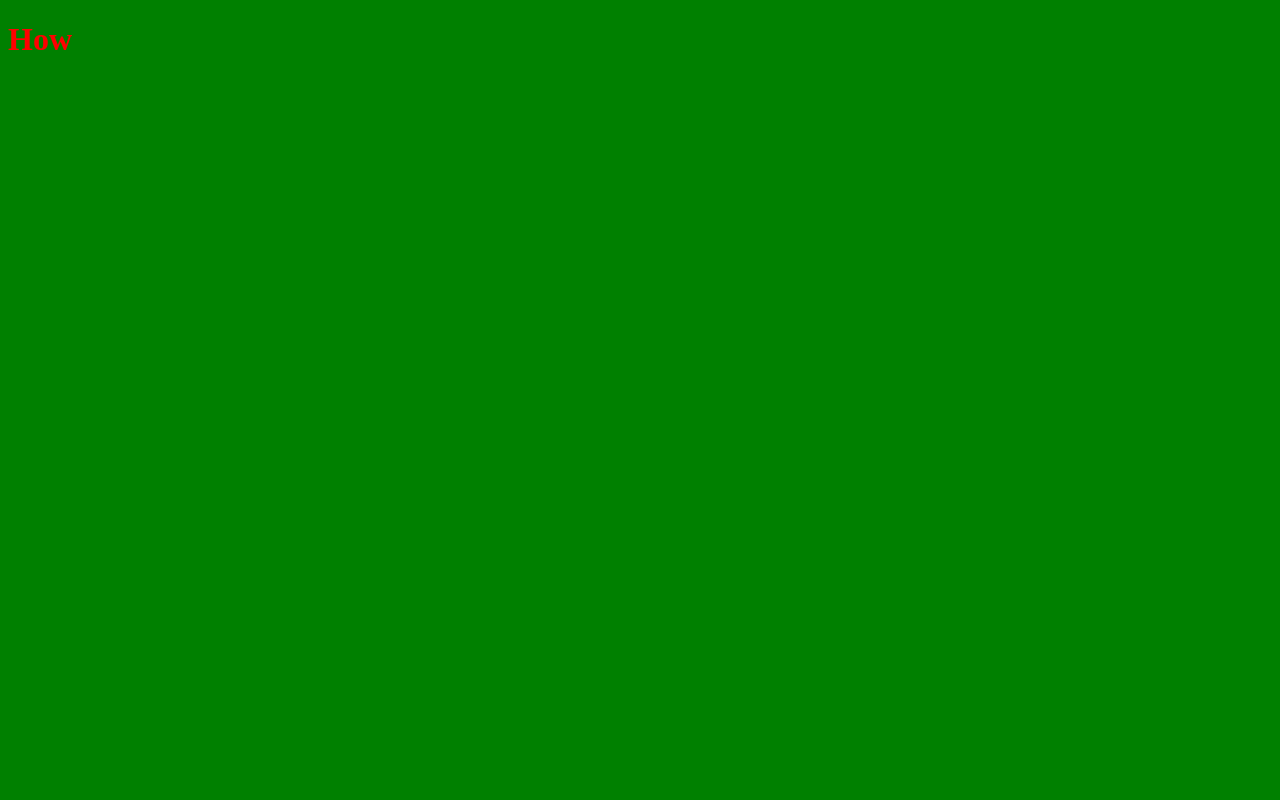
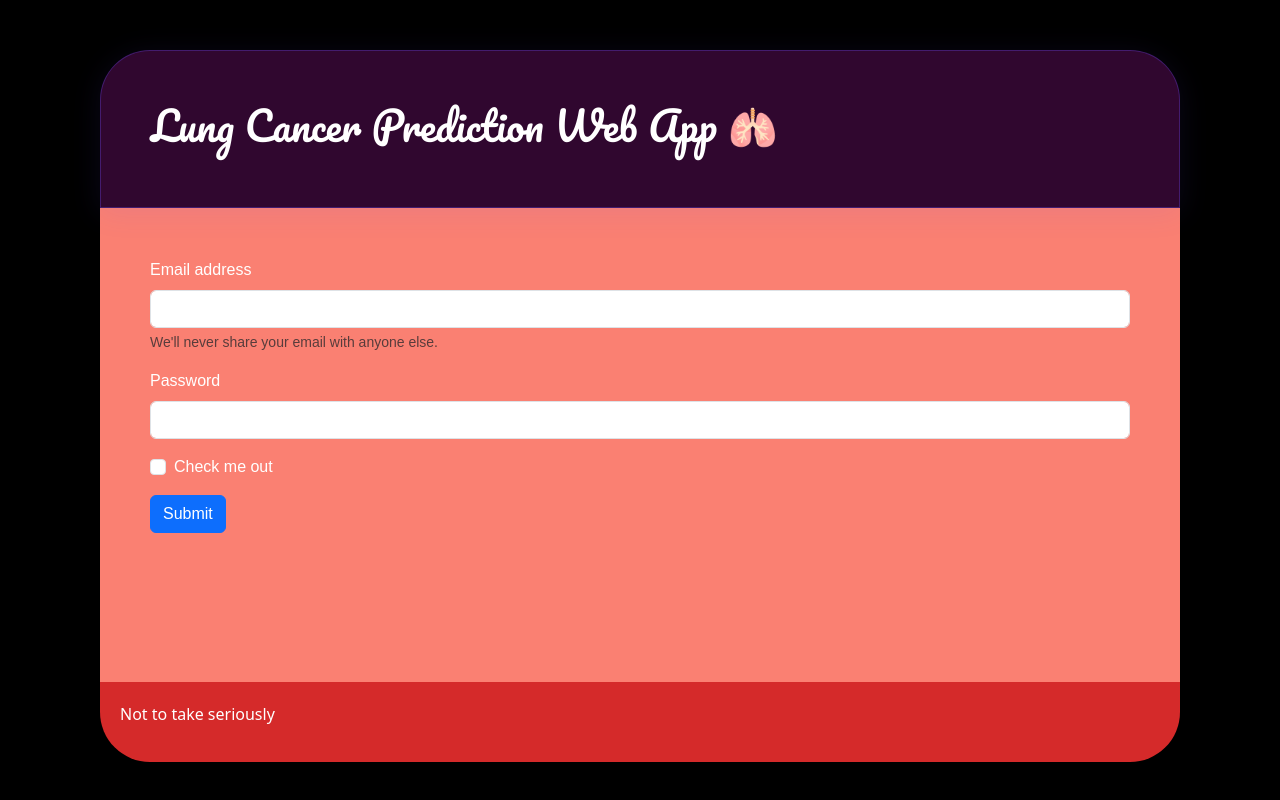
Before and after one commit to Sakib-Dalal/LungCancer-Web-App, a Flask app: page / in a window 1280 px wide. Before the commit the page is almost empty. Run offline with Flask 3, Linux system fonts and the light colour scheme.

Commit message:
update user interface

```diff
--- a/App/static/script/index.js
+++ /dev/null
@@ -1 +0,0 @@
-console.log(document.querySelector("h1").innerHTML = "How")
--- a/App/static/style.css
+++ b/App/static/style.css
@@ -1,4 +1,53 @@
-html{
-    background-color: green;
-    color: red;
+html {
+  background-color: black;
+  padding-left: 100px;
+  padding-right: 100px;
+  padding-top: 50px;
 }
+
+.maincontainer {
+  display: grid;
+  grid-template-columns: 1fr;
+  grid-template-rows: 1fr 3fr 80px;
+  justify-content: center;
+  background-color: black;
+  color: white;
+}
+
+.mainheading {
+  font-family: "Pacifico", serif;
+  /* font-family: Arial, Helvetica, sans-serif; */
+  /* background-color: rgb(185, 175, 233); */
+
+  /* From https://css.glass */
+  background: rgba(227, 33, 220, 0.213);
+  /* border-radius: 16px; */
+  box-shadow: 0 4px 30px rgba(111, 78, 255, 0.1);
+  backdrop-filter: blur(5px);
+  -webkit-backdrop-filter: blur(5px);
+  border: 1px solid rgba(111, 78, 255, 0.3);
+
+  padding-left: 50px;
+  padding-right: 50px;
+  padding-top: 50px;
+  padding-bottom: 50px;
+  border-top-right-radius: 50px;
+  border-top-left-radius: 50px;
+
+}
+
+.maincontent {
+  font-family: Arial, Helvetica, sans-serif;
+  background-color: rgb(250, 128, 114);
+  padding: 50px;
+  /* border-bottom-left-radius: 50px;
+  border-bottom-right-radius: 50px; */
+}
+
+.mainfoot {
+  border-bottom-left-radius: 50px;
+  border-bottom-right-radius: 50px;
+  background-color: rgba(252, 50, 50, 0.849);
+  text-align: start;
+  padding: 20px;
+}
--- a/App/templates/index.html
+++ b/App/templates/index.html
@@ -5,9 +5,40 @@
     <meta name="viewport" content="width=device-width, initial-scale=1.0">
     <title>Lung Cancer Prediction App</title>
     <link rel="stylesheet" href="../static/style.css">
+    <!-- Google Font Link-->
+    <link rel="preconnect" href="https://fonts.googleapis.com">
+    <link rel="preconnect" href="https://fonts.gstatic.com" crossorigin>
+    <link href="https://fonts.googleapis.com/css2?family=Bitter:ital,wght@0,100..900;1,100..900&family=Pacifico&display=swap" rel="stylesheet">
+    <!--Bootstrap-->
+    <link href="https://cdn.jsdelivr.net/npm/bootstrap@5.3.3/dist/css/bootstrap.min.css" rel="stylesheet" integrity="sha384-QWTKZyjpPEjISv5WaRU9OFeRpok6YctnYmDr5pNlyT2bRjXh0JMhjY6hW+ALEwIH" crossorigin="anonymous">
 </head>
 <body>
-    <h1>Hello World!</h1>
+    <div class="maincontainer ">
+      <div class="mainheading">
+        <h1>Lung Cancer Prediction Web App 🫁</h1>
+      </div>
+      <div class="maincontent">
+        <form>
+          <div class="mb-3">
+            <label for="exampleInputEmail1" class="form-label">Email address</label>
+            <input type="email" class="form-control" id="exampleInputEmail1" aria-describedby="emailHelp">
+            <div id="emailHelp" class="form-text">We'll never share your email with anyone else.</div>
+          </div>
+          <div class="mb-3">
+            <label for="exampleInputPassword1" class="form-label">Password</label>
+            <input type="password" class="form-control" id="exampleInputPassword1">
+          </div>
+          <div class="mb-3 form-check">
+            <input type="checkbox" class="form-check-input" id="exampleCheck1">
+            <label class="form-check-label" for="exampleCheck1">Check me out</label>
+          </div>
+          <button type="submit" class="btn btn-primary">Submit</button>
+        </form>
+      </div>
+      <div class="mainfoot" role="alert">
+        Not to take seriously
+      </div>
+    </div>
     <script src="../static/script/index.js"></script>
 </body>
 </html>
```
